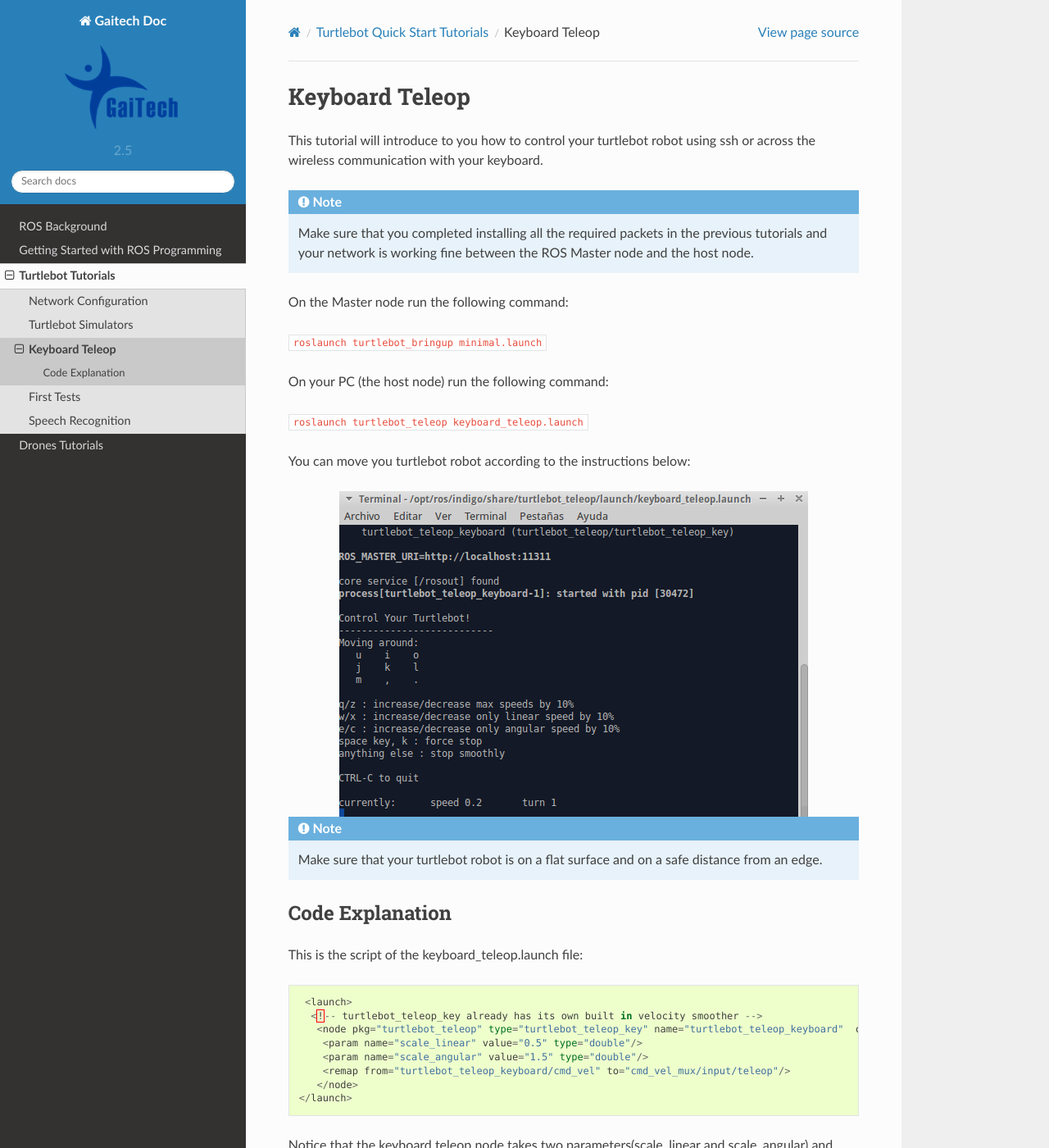
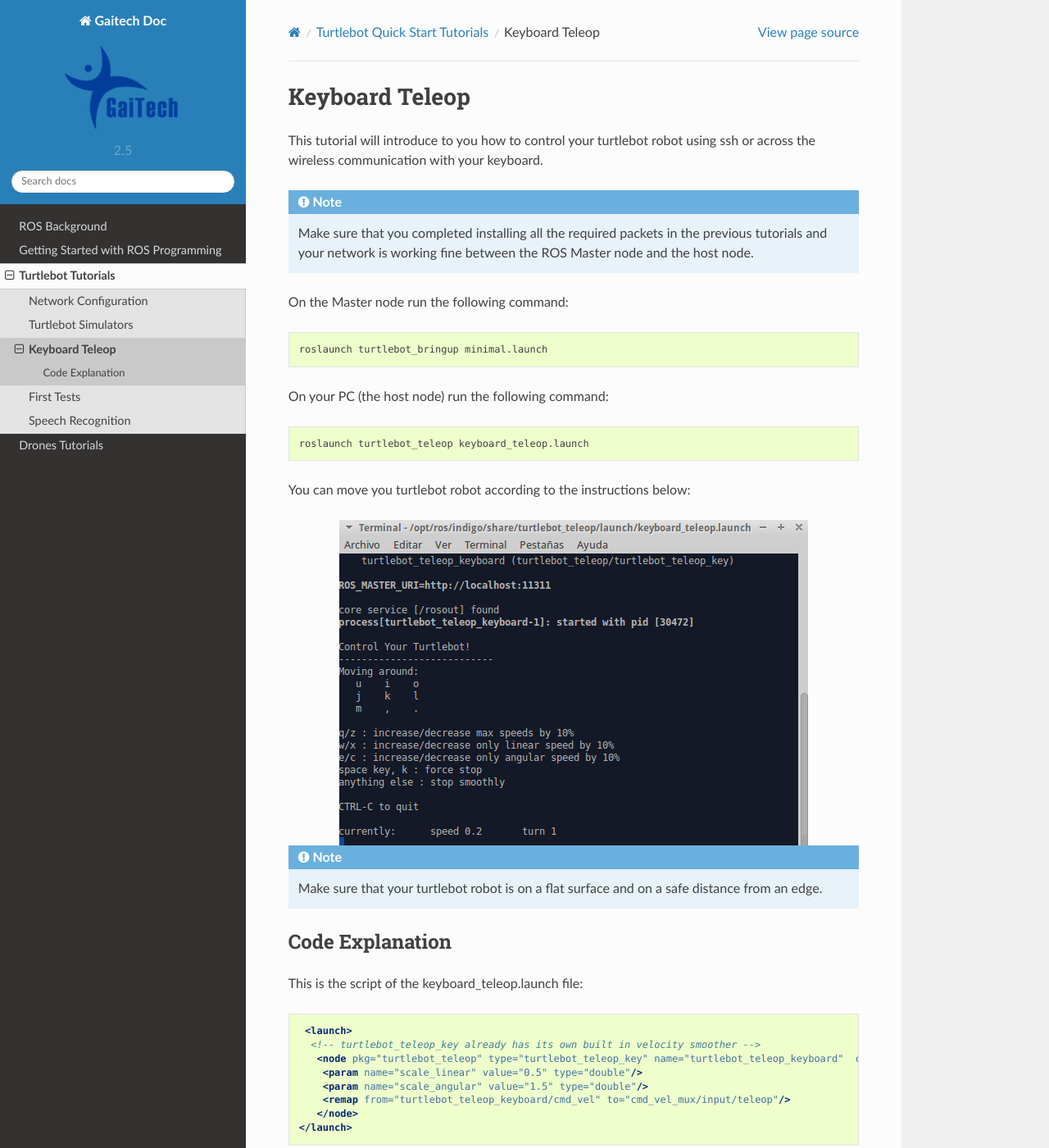
Before and after one commit to aniskoubaa/gaitech_doc, a Sphinx documentation site: the page built from sphinx-doc/source/turtlebot/teleop-doc.rst, in a window 1280 px wide and 1400 px high. Shown: the whole window at 82% size. Built offline with Sphinx 7.4.7 and the Read the Docs theme 2.0.0, drawn with Linux system fonts in a browser that asks for light colours.

Commit message:
Fixing the commands' style in the teleop page

```diff
--- a/sphinx-doc/source/turtlebot/teleop-doc.rst
+++ b/sphinx-doc/source/turtlebot/teleop-doc.rst
@@ -11,11 +11,15 @@ This tutorial will introduce to you how to control your turtlebot robot using ss
 
 On the Master node run the following command:
 
-``roslaunch turtlebot_bringup minimal.launch``
+.. code-block:: linux
+
+    roslaunch turtlebot_bringup minimal.launch
 
 On your PC (the host node) run the following command:
 
-``roslaunch turtlebot_teleop keyboard_teleop.launch``
+.. code-block:: linux
+
+    roslaunch turtlebot_teleop keyboard_teleop.launch
 
 You can move you turtlebot robot according to the instructions below:
 
@@ -30,7 +34,7 @@ Code Explanation
 
 This is the script of the keyboard_teleop.launch file:
 
-.. code-block:: python
+.. code-block:: xml
 
     <launch>
      <!-- turtlebot_teleop_key already has its own built in velocity smoother -->
```
Also changed, not shown: 4 other files.
